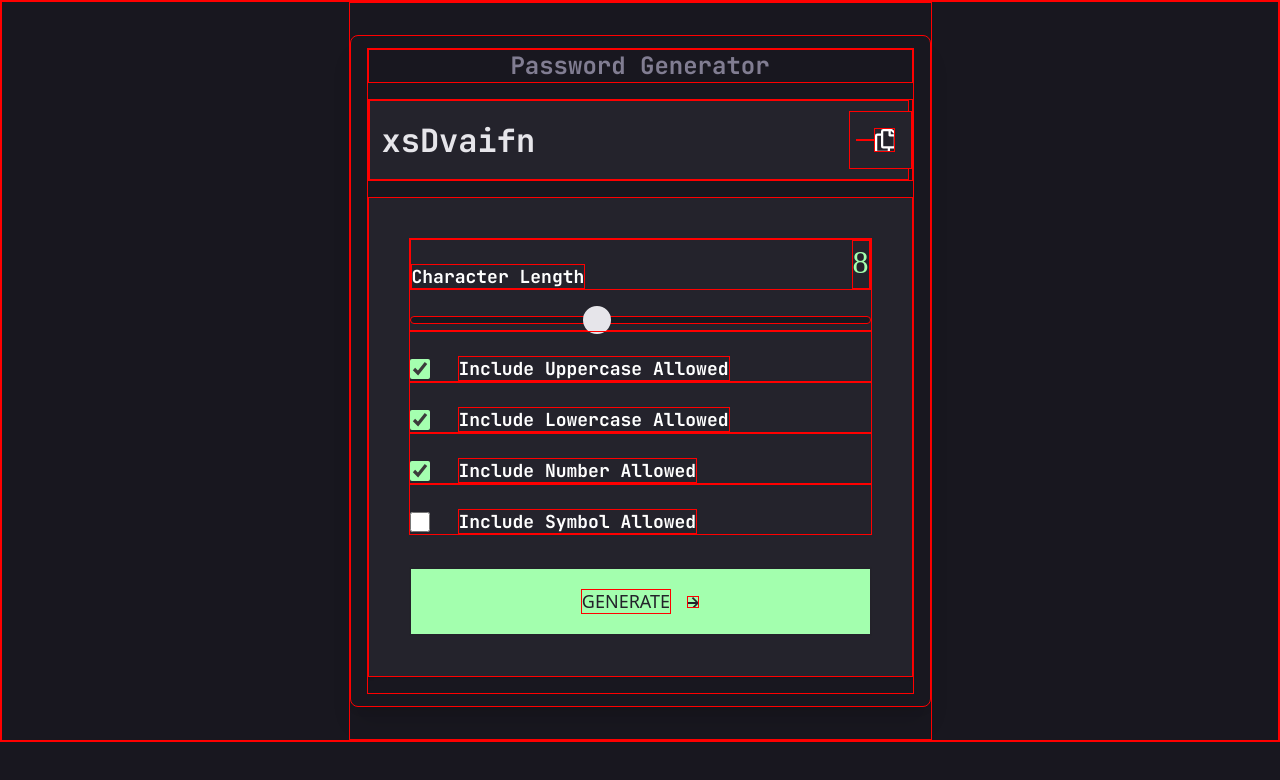
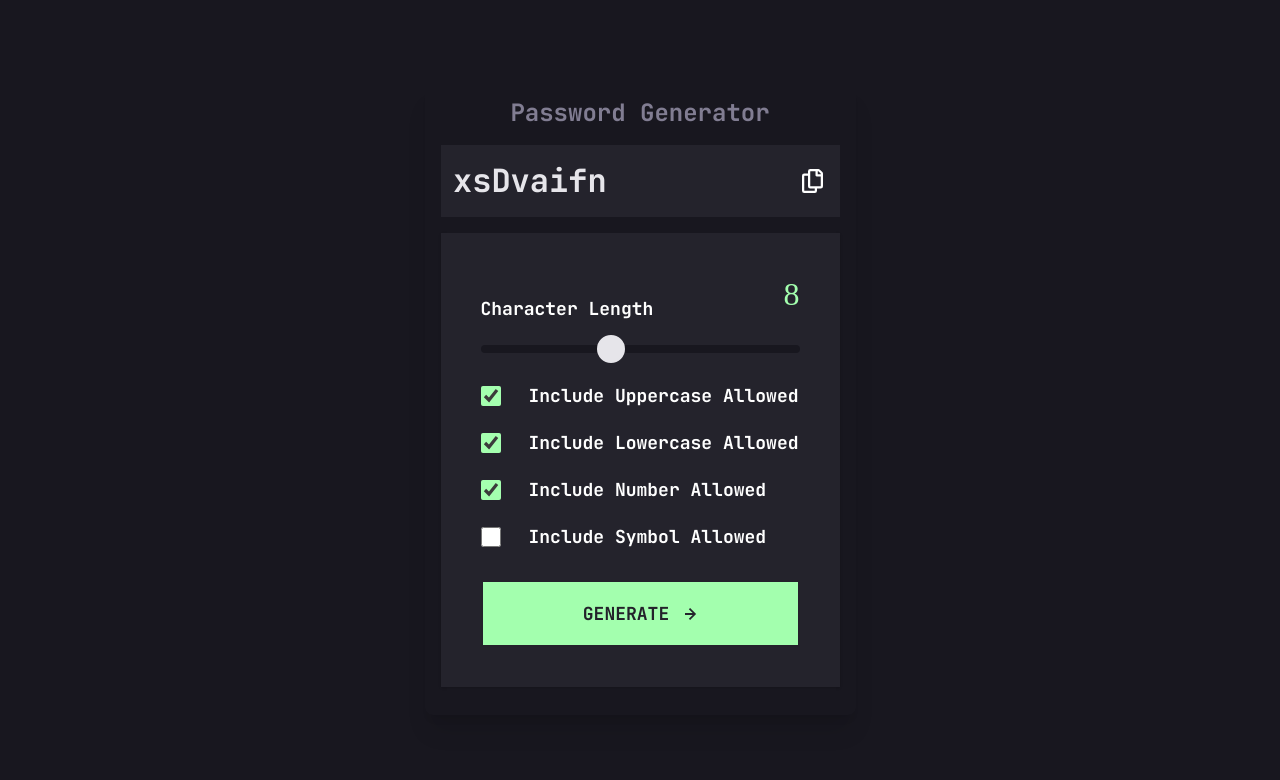
Before and after one commit to Faraz-mobin17/password-generator, a React (Vite) app: page / in a window 1280 px wide. Shown: the top 780 px of the page. Built offline with nearby package versions, Linux system fonts and the light colour scheme.

Commit message:
minro changes in css file

```diff
--- a/src/index.css
+++ b/src/index.css
@@ -6,13 +6,21 @@
   font-family: myFirstFont;
   src: url("./assets/fonts/static/JetBrainsMono-Bold.ttf");
 }
-* {
+/* * {
   border: 1px solid red;
+} */
+body,
+html {
+  font-family: myFirstFont !important;
+  height: 100%;
+  width: 100%;
 }
 #root {
   display: flex;
   justify-content: center;
   align-items: center;
+  height: 100%;
+  width: 100%;
 }
 
 input[type="checkbox"] {
@@ -67,8 +75,8 @@ label {
 input[type="text"] {
   color: #e6e5ea;
   outline: none;
-  width: 540px;
-  height: 80px;
+  /* width: 540px; */
+  /* height: 80px; */
   flex-shrink: 0;
   background: var(--Dark-Grey, #24232c);
   font-family: myFirstFont;
@@ -93,3 +101,20 @@ h2 {
   color: #24232c;
   font-family: myFirstFont;
 }
+
+/* Add these styles to your CSS file or use inline styles in your React component */
+
+/* Default styles for the input field */
+.inputField {
+  width: 100%; /* Take up the full width of the container */
+  max-width: 400px; /* Set a maximum width to avoid stretching on larger screens */
+  padding-right: 10px; /* Add some spacing on the right side of the input field */
+}
+
+/* Media query for smaller screens (adjust the breakpoint as needed) */
+@media (max-width: 600px) {
+  .inputField {
+    max-width: 100%; /* Take up the full width on smaller screens */
+    margin-right: 0; /* Remove right margin on smaller screens */
+  }
+}
```
Also changed, not shown: src/checkboxes.js (added).
